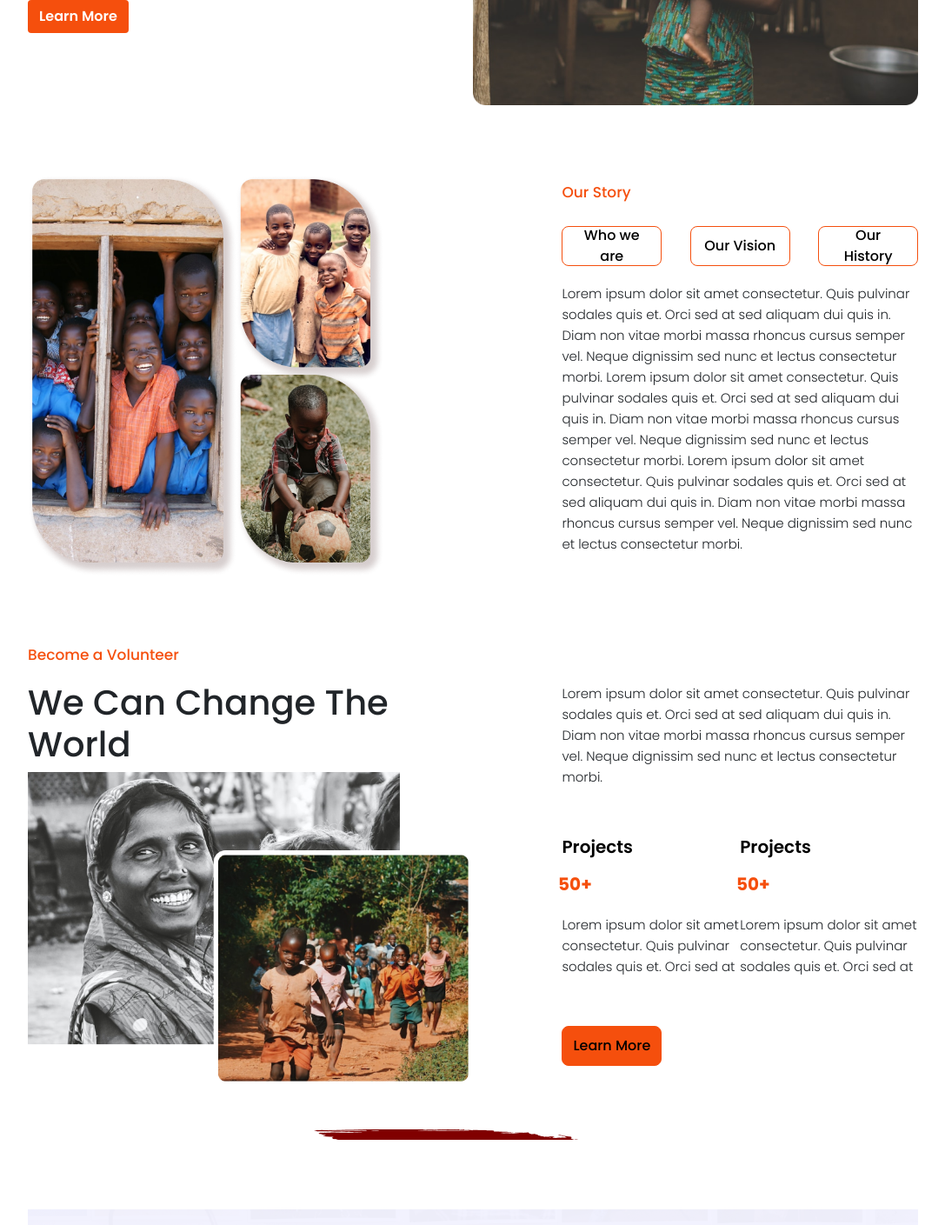
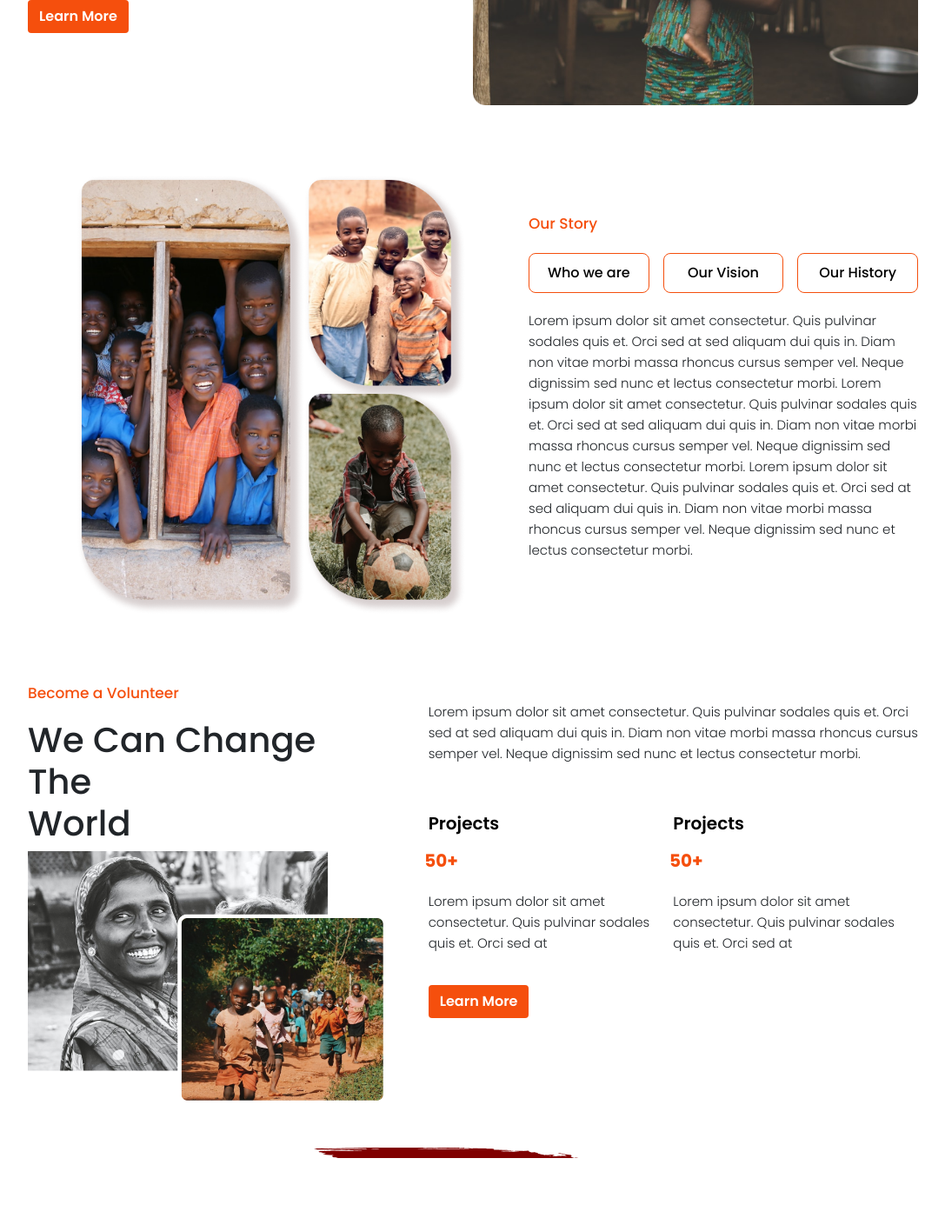
Before and after one commit to lizmwania/limuru-cheshire-webapp-frontend, a React (Create React App) app: page / in a window 1280 px wide. Shown: the part 1954-3363 px from the top of the page at 87% size, without its empty margins (96-1183 px from the left). Built offline with nearby package versions, Linux system fonts and the light colour scheme.

Commit message:
rsponsiveness on history section

```diff
--- a/src/components/History.js
+++ b/src/components/History.js
@@ -2,7 +2,7 @@ import React from 'react';
 import { motion } from 'framer-motion';
 import img from '../images/history.png';
 
-let easing = [0.6, -0.05, 0.01, 0.99];
+// let easing = [0.6, -0.05, 0.01, 0.99];
 
 const container = {
     show: {
--- a/src/styles/App.scss
+++ b/src/styles/App.scss
@@ -342,22 +342,35 @@ header{
 //history container
 .history_container{
     width: 80%;
-    margin: 80px auto 0 auto;
-    @extend .dflex;
-    justify-content: space-between;
+    margin: 80px auto 20px auto;
+    display: flex;
+    flex-direction: column-reverse;
     align-items: center;
-    margin-bottom: 20px;
+    justify-content: center;
+   gap: 1rem;
+
+    @media only screen and (min-width: 785px) {
+        flex-direction: row;
+        .right_content {
+            width: 80%
+        }
+    }
+    // @extend .dflex;
+    // justify-content: space-between;
+    // align-items: center;
+    // margin-bottom: 20px;
     .left_content{
-        width: 40%;
+        // width: 40%;
         @extend .dflex;
-        justify-content: flex-end;
+        justify-content: center;
 
         img{
-            width: 100%;
+            width: 80%;
+            height: auto;
         }
     }
     .right_content{
-        width: 40%;
+        // width: 40%;
         h3{
             color: $dark_green;
             font-size: 17px;
@@ -375,13 +388,15 @@ header{
             font-weight: 300;
         }
         .btn_group{
-            padding-top: 20px;
+            padding-top: 1rem;
             @extend .dflex;
             width: 100%;
             justify-content: space-between;
+            gap: 1rem;
             .btn{
                 @extend .dflex;
-                width: 28%;
+
+                // width: fit-content;
                 height: 46px;
                 font-size: 16px;
                 border-radius: 8px;
@@ -403,12 +418,18 @@ header{
 .volunteer_container{
     width: 80%;
     margin: 80px auto 0 auto;
-    @extend .dflex;
-    justify-content: space-between;
-    align-items: center;
-    margin-bottom: 20px;
+    // @extend .dflex;
+    // justify-content: space-between;
+    // align-items: center;
+    // margin-bottom: 20px;
+    @media only screen and (min-width: 768px) {
+            display: flex;
+            gap: 3rem;
+            justify-content: space-between;
+            align-items: start;
+        }
     .left_content{
-        width: 50%;
+        // width: 50%;
         h3{
             color: $dark_green;
             font-size: 17px;
@@ -425,7 +446,7 @@ header{
 
     }
     .right_content{
-        width: 40%;
+        // width: 40%;
         @extend .dflex;
         justify-content: flex-end;
         flex-direction: column;
@@ -463,27 +484,29 @@ header{
                 margin-top: 10px;
             }
         }
-        .btn_group{
-            padding-top: 20px;
-            @extend .dflex;
-            width: 100%;
-            justify-content: space-between;
-            .btn{
-                @extend .dflex;
-                width: fit-content;
-                height: 46px;
-                font-size: 16px;
-                border-radius: 8px;
-                font-weight: 500;
-                &.btn_primary{
-                    background-color: $dark_green;
-                    color: $black;
-                    border: 1px solid $dark_green;
+                   .btn_group {
+                       @extend .dflex;
+                       width: fit-content;
+                    //    justify-content: space-between;
+                    align-self: start;
+
+                       .btn {
+
+                           // @extend .dflex;
+                           // width: fit-content;
+                           // height: 56px;
+                           // font-size: 18px;
+                           border-radius: 4px;
+                           font-weight: 600;
+
+                           &.btn_primary {
+                               background-color: $dark_green;
+                               color: $white;
 
 
-                }
-            }
-        }
+                           }
+                       }
+                   }
 
     }
 
```
